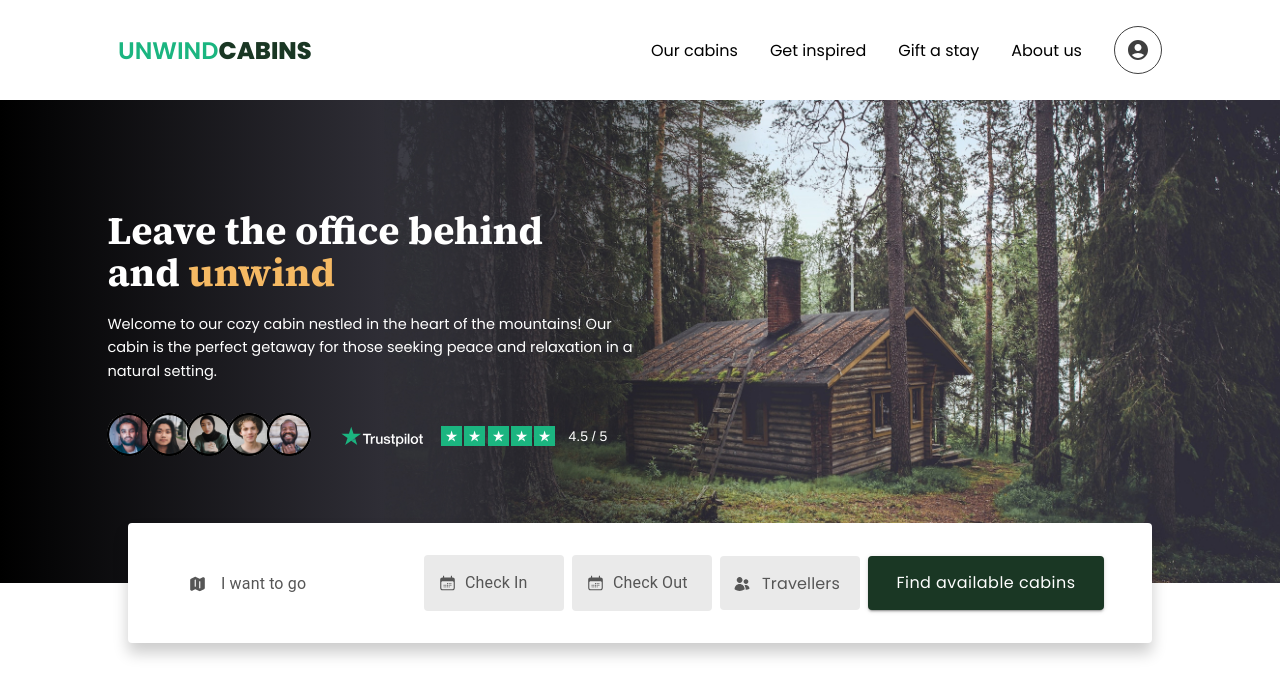
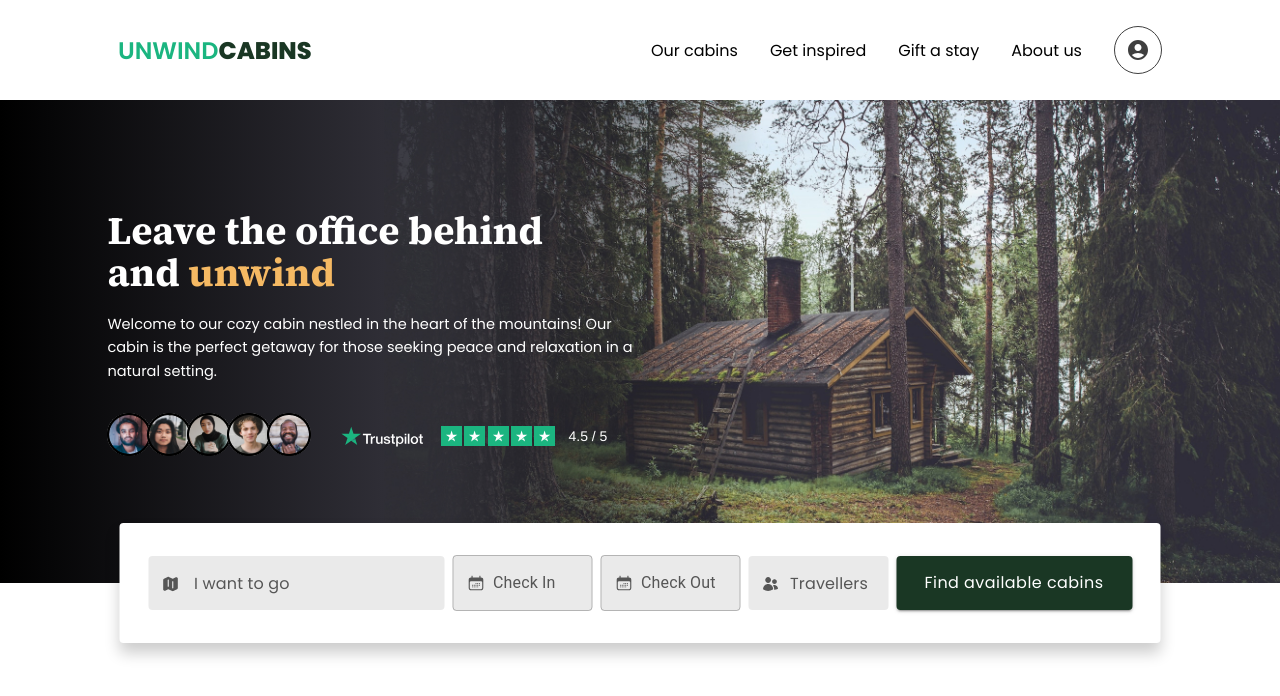
Before and after one commit to yevmot/UnwindCabins-TypeScript, a React (Create React App) app: page / in a window 1280 px wide. Shown: the top 696 px of the page. Built offline with nearby package versions, Linux system fonts and the light colour scheme.

Commit message:
Created TextField component and implemented it in a form

```diff
--- a/src/components/header/header-comps/header-search/HeaderSearch.tsx
+++ b/src/components/header/header-comps/header-search/HeaderSearch.tsx
@@ -6,7 +6,7 @@ import { DatePickers } from './search-datepickers/DatePickers';
 import { DatePickerIn } from './search-datepickers/DatePickerIn';
 import { DatePickerOut } from './search-datepickers/DatePickerOut';
 import './headerSearch.css';
-import './headerSearchMedia.css';
+// import './headerSearchMedia.css';
 import './search-datepickers/datePicker.css';
 
 export const HeaderSearch = (): JSX.Element => {
--- a/src/components/header/header-comps/header-search/search-location/SearchLocation.tsx
+++ b/src/components/header/header-comps/header-search/search-location/SearchLocation.tsx
@@ -1,26 +1,13 @@
-import map from './../../../../../img/icons/map.svg';
-import { Box, TextField } from '@mui/material';
+import BasicTextField from './../../../../textField/BasicTextField';
+import locationIcon from './../../../../../img/icons/map.svg';
 import { JSX } from 'react';
-import './searchLocation.css';
-
-const MapIcon = ({ label = 'I want to go' }: { label?: string }): JSX.Element => {
-  return (
-    <Box sx={{ display: 'flex', alignItems: 'center', gap: 2 }}>
-      <img src={map} alt="map" />
-      <span>{label}</span>
-    </Box>
-  );
-};
 
 const Location = (): JSX.Element => {
   return (
-    <div className='search-location'>
-      <TextField
-        className='TextField'
-        label={<MapIcon/>}
-        variant="outlined"
-      />
-    </div>
+    <BasicTextField
+      iconSrc={locationIcon}
+      label="I want to go"
+    />
   );
 };
 
--- a/src/components/header/header-comps/header-search/search-location/searchLocation.css
+++ b/src/components/header/header-comps/header-search/search-location/searchLocation.css
@@ -1,7 +1,3 @@
-.TextField {
-    width: 18.5rem;
-    height: 3.375rem;
-}
 .MuiOutlinedInput-root fieldset {
     border: none
 }
--- a/src/components/select/BasicSelect.tsx
+++ b/src/components/select/BasicSelect.tsx
@@ -22,14 +22,15 @@ export default function BasicSelect({
 }: IBasicSelectProps): JSX.Element {
   return (
     <Box sx={{
-      minWidth: '140px',
-      backgroundColor: '#EAEAEA',
-      height: '54px',
-      borderRadius: '4px',
+      'minWidth': '140px',
+      'backgroundColor': '#EAEAEA',
+      'height': '54px',
+      'borderRadius': '4px',
+      'fieldset': { border: 'none' },
     }}>
       <FormControl fullWidth>
         <InputLabel
-          style={{ color: '#565656' }}
+          style={{ color: '#565656', border: 'none' }}
           sx={{
             'display': 'flex',
             'justifyContent': 'center',
@@ -51,6 +52,11 @@ export default function BasicSelect({
           label={label}
           onChange={onChange}
           IconComponent={(): null => null}
+          sx={{
+            '& .MuiSelect-select': {
+              fontFamily: 'Poppins',
+            },
+          }}
         >
           {options.map((option) => (
             <MenuItem key={option} value={option}>
--- /dev/null
+++ b/src/components/textField/BasicTextField.tsx
@@ -0,0 +1,45 @@
+import { JSX } from 'react';
+import Box from '@mui/material/Box';
+import TextField from '@mui/material/TextField';
+
+interface IBasicTextFieldProps {
+  label?: string;
+  iconSrc?: string;
+}
+
+export default function BasicTextField({ label, iconSrc }: IBasicTextFieldProps): JSX.Element {
+  return (
+    <Box
+      sx={{
+        width: '296px',
+        height: '54px',
+        backgroundColor: '#EAEAEA',
+        borderRadius: '4px',
+      }}>
+      <TextField
+        fullWidth
+        variant="outlined"
+        label={
+          <span
+            style={{
+              display: 'flex',
+              alignItems: 'center',
+              gap: '16px',
+              color: '#565656',
+            }}>
+            {iconSrc && <img src={iconSrc} alt="Icon" style={{ width: 16, height: 16 }} />}
+            {label}
+          </span>
+        }
+        sx={{
+          '& fieldset': { border: 'none' },
+          '& input': { fontFamily: 'Poppins', fontSize: '20px' },
+          '& .MuiInputLabel-root': {
+            fontFamily: 'Poppins',
+            fontSize: '16px',
+          },
+        }}
+      />
+    </Box>
+  );
+}
```
